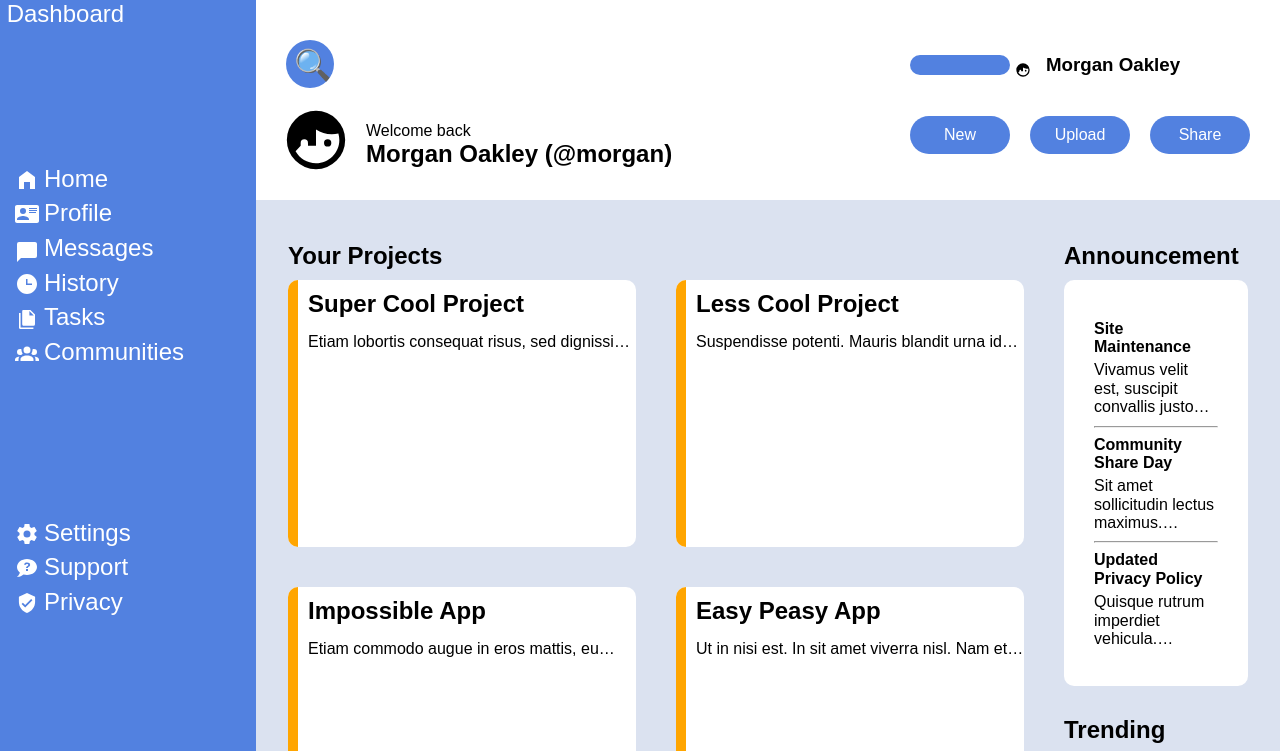
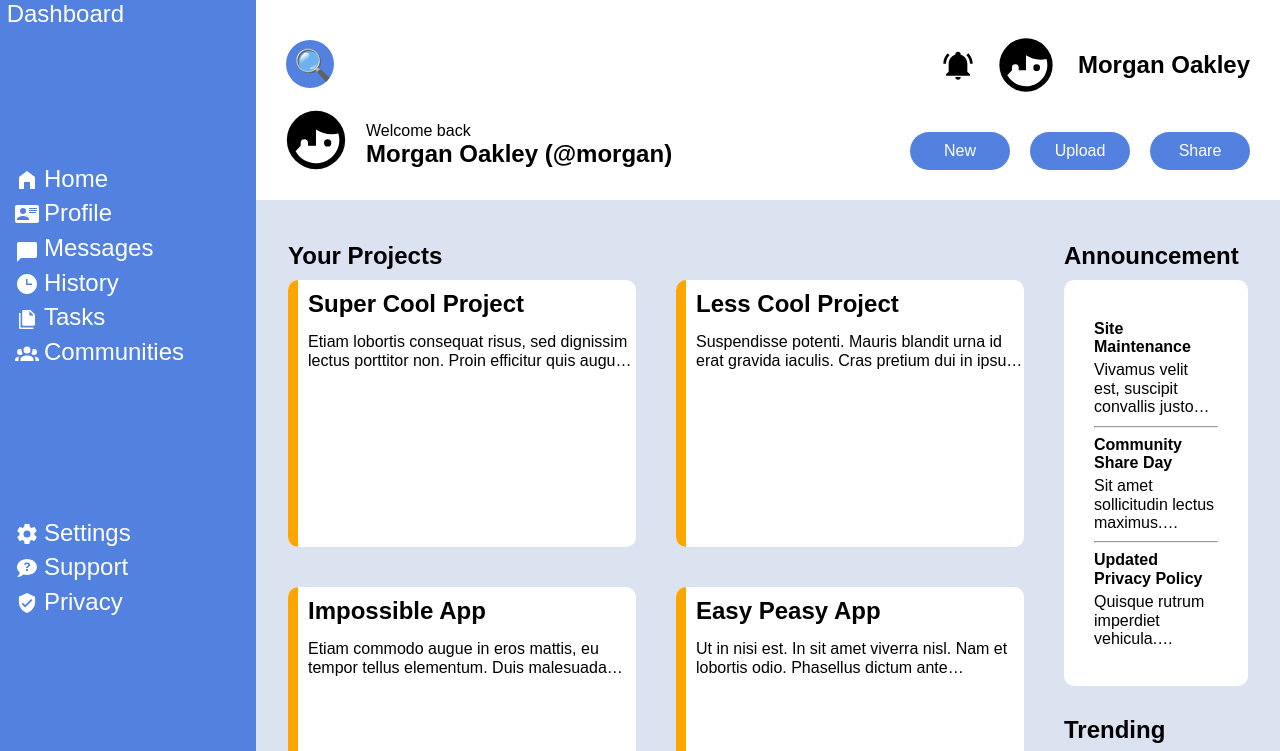
Before and after one commit to ZoetjeZuurtje/odin-admin-dashboard, a plain HTML site: page index.html in a window 1280 px wide. Shown: the top 751 px of the page. Drawn offline with Linux system fonts and the light colour scheme.

Commit message:
Finish header styling

```diff
--- a/css/index.css
+++ b/css/index.css
@@ -16,7 +16,7 @@ as well as general styling.
 }
 
 .truncate-lines {
-    --lines-to-keep: 1;
+    --lines-to-keep: unset;
 
     display: -webkit-box;
     -webkit-line-clamp: var(--lines-to-keep);
@@ -108,10 +108,10 @@ body {
 header {
     display: grid;
     grid-template-rows: 1fr 1fr;
-    grid-template-columns: repeat(4, 1fr);
+    grid-template-columns: 1fr 1fr 1fr;
     grid-template-areas:
-        "search    search        .    header-profile"
-        "greeting  greeting      .    header-buttons";
+        "search    search    header-profile"
+        "greeting  greeting  header-buttons";
 
     background-color: var(--tertiary-color);
 
@@ -133,7 +133,7 @@ header {
     transition: width 500ms;
 }
 .searchbar:has(:focus-within, :hover) {
-    width: 100%;
+    width: 70%;
 }
 .searchbar:focus-within {
     outline: 3px var(--accent) solid;
@@ -159,6 +159,22 @@ header {
 
 .header-profile {
     grid-area: header-profile;
+    justify-content: end;
+    gap: 0;
+}
+.header-profile > button {
+    background-image: url('../assets/images/bell-ring.svg');
+    background-size: cover;
+    background-repeat: no-repeat;
+    aspect-ratio: 1;
+
+    background-color: transparent;
+    width: 2rem;
+}
+.header-profile > img {
+    width: 4em;
+    margin: 0 20px;
+
 }
 
 .greeting {
@@ -176,8 +192,8 @@ header {
 
 .header-buttons {
     grid-area: header-buttons;
-    display: flex;
-    align-items: center;
+    justify-content: end;
+    align-items: flex-end;
     gap: 20px;
 }
 
@@ -225,6 +241,7 @@ section h3 {
 /* Styling for project cards */
 .project {
     background-color: var(--tertiary-color);
+    --lines-to-keep: 2;
 
     /* Necessary for the orange bar */
     overflow: hidden;
@@ -252,12 +269,10 @@ section h3 {
 }
 
 .side-content {
-
-    h4      {   margin: 0 0 5px 0;  }
-    .content{   padding: 40px 30px; }
-    article {   height: 30%;        }
-
-    .truncate-lines {
+    & h4      {   margin: 0 0 5px 0;  }
+    & .content{   padding: 40px 30px; }
+    & article {   height: 30%;        }
+    & .truncate-lines {
         margin: 0;
         --lines-to-keep: 3;
     }
--- a/index.html
+++ b/index.html
@@ -18,8 +18,8 @@
         </label>
         <div class="flex header-profile">
             <button class="custom-btn notify"></button>
-            <img class="icon" src="assets/images/default-profile-picture.svg" alt="">
-            <h3>Morgan Oakley</h3>
+            <img src="assets/images/default-profile-picture.svg" alt="">
+            <h2>Morgan Oakley</h2>
         </div>
         <div class="flex greeting">
             <img class="icon" src="assets/images/default-profile-picture.svg" alt="">
@@ -28,7 +28,7 @@
                 <h2>Morgan Oakley (@morgan)</h2>
             </div>
         </div>
-        <div class="header-buttons">
+        <div class="flex header-buttons">
             <button>New</button>
             <button>Upload</button>
             <button>Share</button>
```
